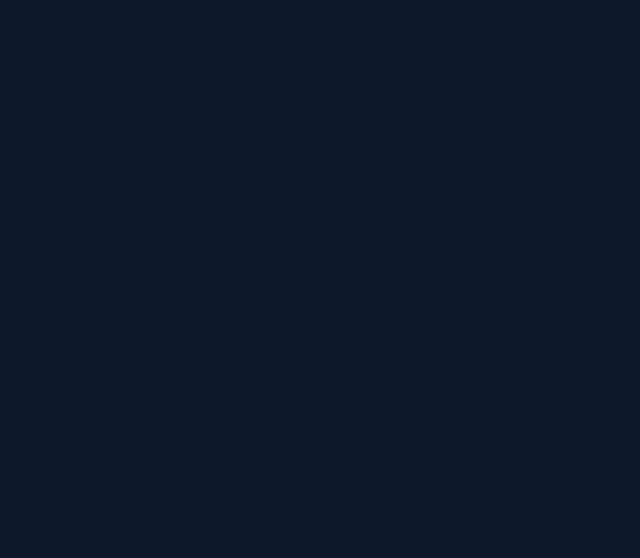
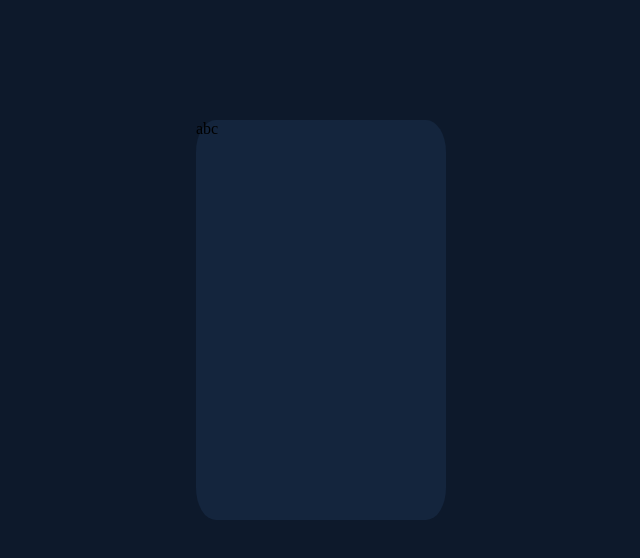
Before and after one commit to NiniSidhu/NFT, a plain HTML site: page index.html in a window 1280 px wide. Shown: the whole page, without its empty margins (319-959 px from the left). Drawn offline with Linux system fonts and the light colour scheme.

Commit message:
base completed

```diff
--- a/assets/style.css
+++ b/assets/style.css
@@ -6,4 +6,16 @@
 
 body{
     background-color: hsl(217, 54%, 11%);
+    display: flex;
+    justify-content: center;
+    align-items: center;
+    margin-top: 120px;
 }
+
+.card{
+    background-color: hsl(216, 50%, 16%);
+    width: 250px;
+    height: 400px;
+    border-radius: 8%;
+
+}
--- a/index.html
+++ b/index.html
@@ -13,7 +13,9 @@
 </head>
 <body>
 
-
+    <div class="card">
+        abc
+    </div>
 
 </body>
 </html>
```
Also changed, not shown: assets/images/favicon-32x32.png (added), assets/images/icon-clock.svg (added), assets/images/icon-ethereum.svg (added), assets/images/icon-view.svg (added), assets/images/image-avatar.png (added), assets/images/image-equilibrium.jpg (added).
